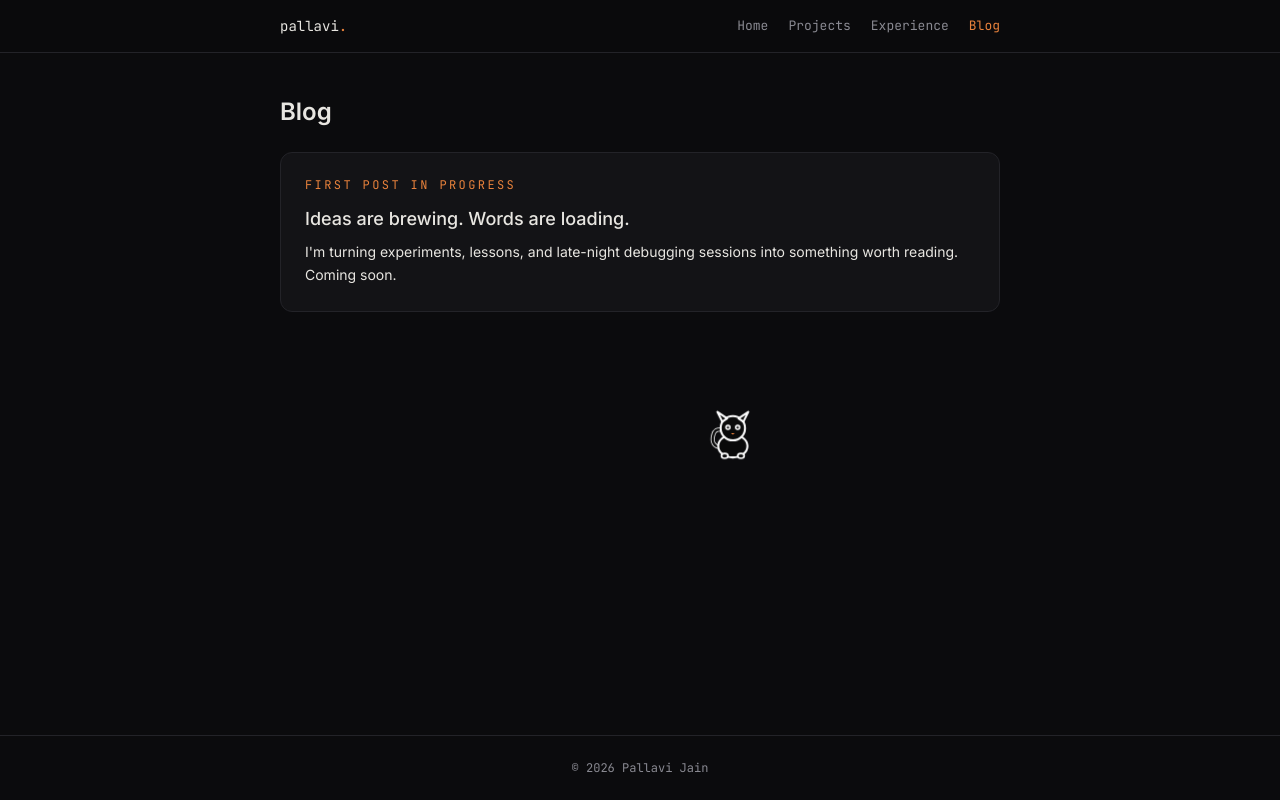
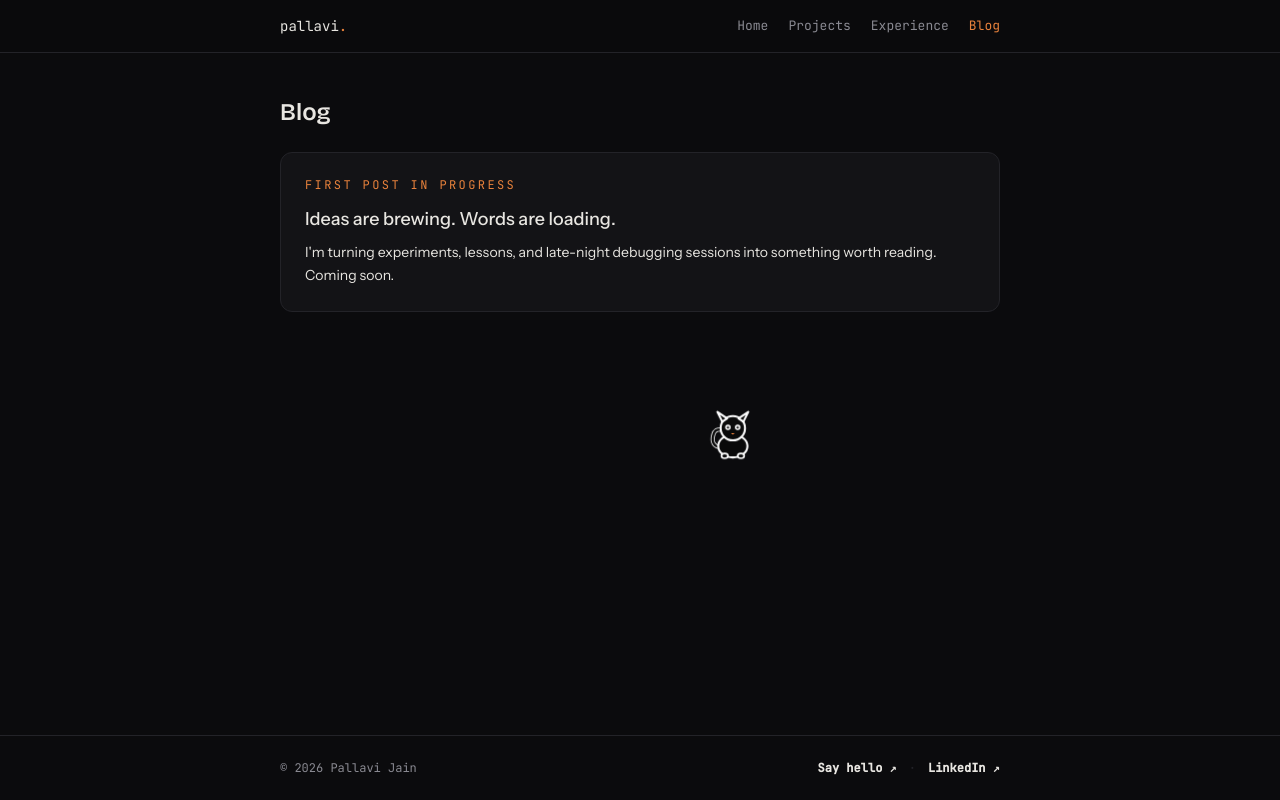
Before and after one commit to pallavithegod/Portfolio, a React (Vite) app: page /blog in a window 1280 px wide. Built offline with nearby package versions, Linux system fonts and the light colour scheme; the HTML template or start-up script is replaced by a standard one.

Commit message:
update: typography, achievements section and footer

```diff
--- a/src/components/Layout.jsx
+++ b/src/components/Layout.jsx
@@ -3,10 +3,12 @@ import Nav from "./Nav";
 import RoamingCat from "./RoamingCat";
 import ScrollToneController from "./ScrollToneController";
 import SmoothScroll from "./SmoothScroll";
+import { profile } from "../data/content";
 
 export default function Layout({ children }) {
   const { pathname } = useLocation();
   const isHome = pathname === "/";
+  const linkedIn = profile.socials.find((social) => social.label === "LinkedIn");
 
   return (
     <div className="min-h-screen">
@@ -15,8 +17,19 @@ export default function Layout({ children }) {
       <SmoothScroll>
         <div className="flex min-h-screen flex-col">
           <main className={`mx-auto w-full max-w-3xl flex-1 px-6 pb-12 ${isHome ? "pt-12" : "pt-24"}`}>{children}</main>
-          <footer className="border-t border-[var(--border)] py-6 text-center font-mono-tag text-xs text-[var(--text-dim)]">
-            © {new Date().getFullYear()} Pallavi Jain
+          <footer className="border-t border-[var(--border)] py-6 font-mono-tag text-xs text-[var(--text-dim)]">
+            <div className="mx-auto flex w-full max-w-3xl flex-col gap-3 px-6 sm:flex-row sm:items-center sm:justify-between">
+              <span>© {new Date().getFullYear()} Pallavi Jain</span>
+              <div className="flex items-center gap-3">
+                <a href={`mailto:${profile.email}`} className="font-semibold text-[var(--text)] transition-colors hover:text-[var(--accent)]">
+                  Say hello ↗
+                </a>
+                <span aria-hidden="true" className="text-[var(--border)]">·</span>
+                <a href={linkedIn?.url} target="_blank" rel="noreferrer" className="font-semibold text-[var(--text)] transition-colors hover:text-[var(--accent)]">
+                  LinkedIn ↗
+                </a>
+              </div>
+            </div>
           </footer>
         </div>
       </SmoothScroll>
--- a/src/index.css
+++ b/src/index.css
@@ -1,3 +1,4 @@
+@import url("https://fonts.googleapis.com/css2?family=Bricolage+Grotesque:wght@200..800&family=Instrument+Sans:wght@400..700&display=swap");
 @import "tailwindcss";
 
 :root {
@@ -17,8 +18,14 @@ html {
 body {
   background: var(--bg);
   color: var(--text);
-  font-family: "Inter", system-ui, -apple-system, "Segoe UI", sans-serif;
+  font-family: "Instrument Sans", system-ui, -apple-system, "Segoe UI", sans-serif;
   overflow-x: hidden;
+}
+
+h1,
+h2,
+h3 {
+  font-family: "Bricolage Grotesque", "Instrument Sans", system-ui, sans-serif;
 }
 
 #smooth-wrapper,
--- a/src/pages/Home.jsx
+++ b/src/pages/Home.jsx
@@ -130,11 +130,44 @@ export default function Home() {
         </div>
       </section>
 
-      <section className="flex flex-col gap-4">
-        <h2 className="text-xl font-semibold text-[var(--text)]">Achievements & leadership</h2>
-        <p data-scroll-tone className="text-[15px] leading-8 text-[var(--text-dim)]">
-          I'm a <Highlight>three-time hackathon winner</Highlight>, with first-place finishes at <Highlight>Prompt Wars</Highlight>, the <Highlight>AI Powered Solution Expo</Highlight> at IIC BPIT, and <Highlight>Steller Build Station Delhi NCR</Highlight>, alongside top finishes at GDG TechSprint and SnowHack IPEC. I later served as a <Highlight>hackathon judge</Highlight> at Innovate-X 2026, evaluating <Highlight>100+ pitches</Highlight> at the University of Delhi. As <Highlight>PR Head</Highlight> of my college Music Society, I led campaigns that strengthened event engagement while contributing creatively as a <Highlight>pianist</Highlight>. I'm also a <Highlight>strong communicator</Highlight> who has led teams across multiple initiatives and hosted <Highlight>large on- and off-campus events</Highlight>.
-        </p>
+      <section className="flex flex-col gap-6">
+        <div>
+          <p className="mb-2 font-mono-tag text-xs uppercase tracking-[0.2em] text-[var(--accent)]">Beyond the build</p>
+          <h2 className="text-xl font-semibold text-[var(--text)]">Achievements & leadership</h2>
+          <p data-scroll-tone className="mt-2 max-w-2xl text-sm leading-relaxed text-[var(--text-dim)]">
+            A few outcomes that reflect how I compete, communicate, and lead beyond the code.
+          </p>
+        </div>
+
+        <div className="grid gap-x-8 sm:grid-cols-2">
+          <article className="border-t border-[var(--border)] py-5">
+            <p className="font-mono-tag text-xs uppercase tracking-[0.16em] text-[var(--accent)]">03 / First-place wins</p>
+            <p data-scroll-tone className="mt-3 text-sm leading-7 text-[var(--text-dim)]">
+              A <Highlight>three-time hackathon winner</Highlight> at Prompt Wars, AI Powered Solution Expo at IIC BPIT, and Stellar Build Station Delhi NCR, with additional top finishes at GDG TechSprint and SnowHack IPEC.
+            </p>
+          </article>
+
+          <article className="border-t border-[var(--border)] py-5">
+            <p className="font-mono-tag text-xs uppercase tracking-[0.16em] text-[var(--accent)]">100+ / Pitches evaluated</p>
+            <p data-scroll-tone className="mt-3 text-sm leading-7 text-[var(--text-dim)]">
+              Served as a <Highlight>hackathon judge</Highlight> at Innovate-X 2026, evaluating more than 100 pitches at the University of Delhi for clarity, usefulness, and technical execution.
+            </p>
+          </article>
+
+          <article className="border-t border-[var(--border)] py-5">
+            <p className="font-mono-tag text-xs uppercase tracking-[0.16em] text-[var(--accent)]">Lead / Creative communities</p>
+            <p data-scroll-tone className="mt-3 text-sm leading-7 text-[var(--text-dim)]">
+              As <Highlight>PR Head</Highlight> of my college Music Society, I led campaigns that strengthened event engagement while continuing to contribute on stage as a pianist.
+            </p>
+          </article>
+
+          <article className="border-t border-[var(--border)] py-5">
+            <p className="font-mono-tag text-xs uppercase tracking-[0.16em] text-[var(--accent)]">Host / Teams & events</p>
+            <p data-scroll-tone className="mt-3 text-sm leading-7 text-[var(--text-dim)]">
+              A <Highlight>strong communicator</Highlight> who has led teams across technical and creative initiatives, run workshops, and hosted large on-campus and off-campus events.
+            </p>
+          </article>
+        </div>
       </section>
     </div>
   );
```
